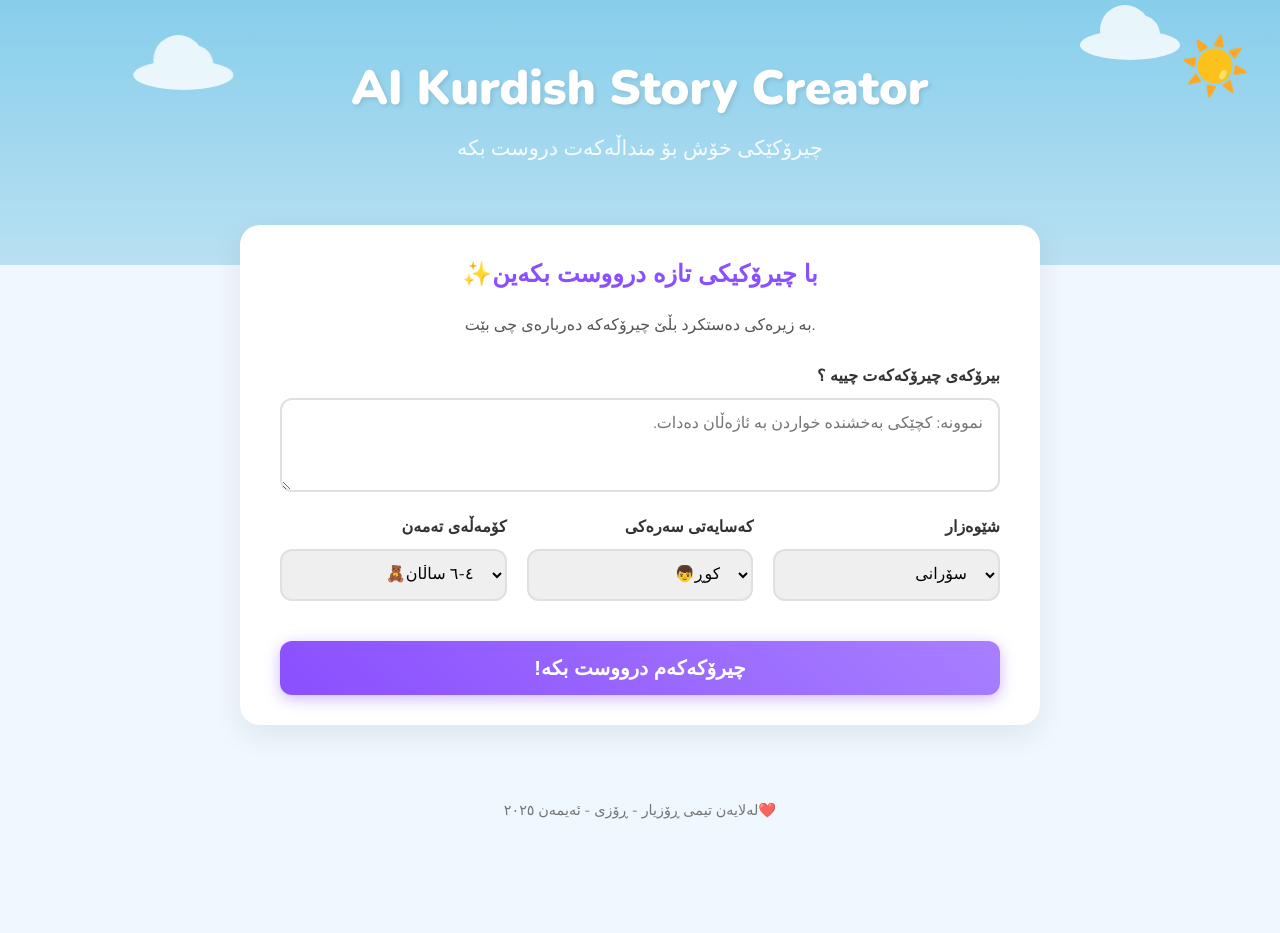
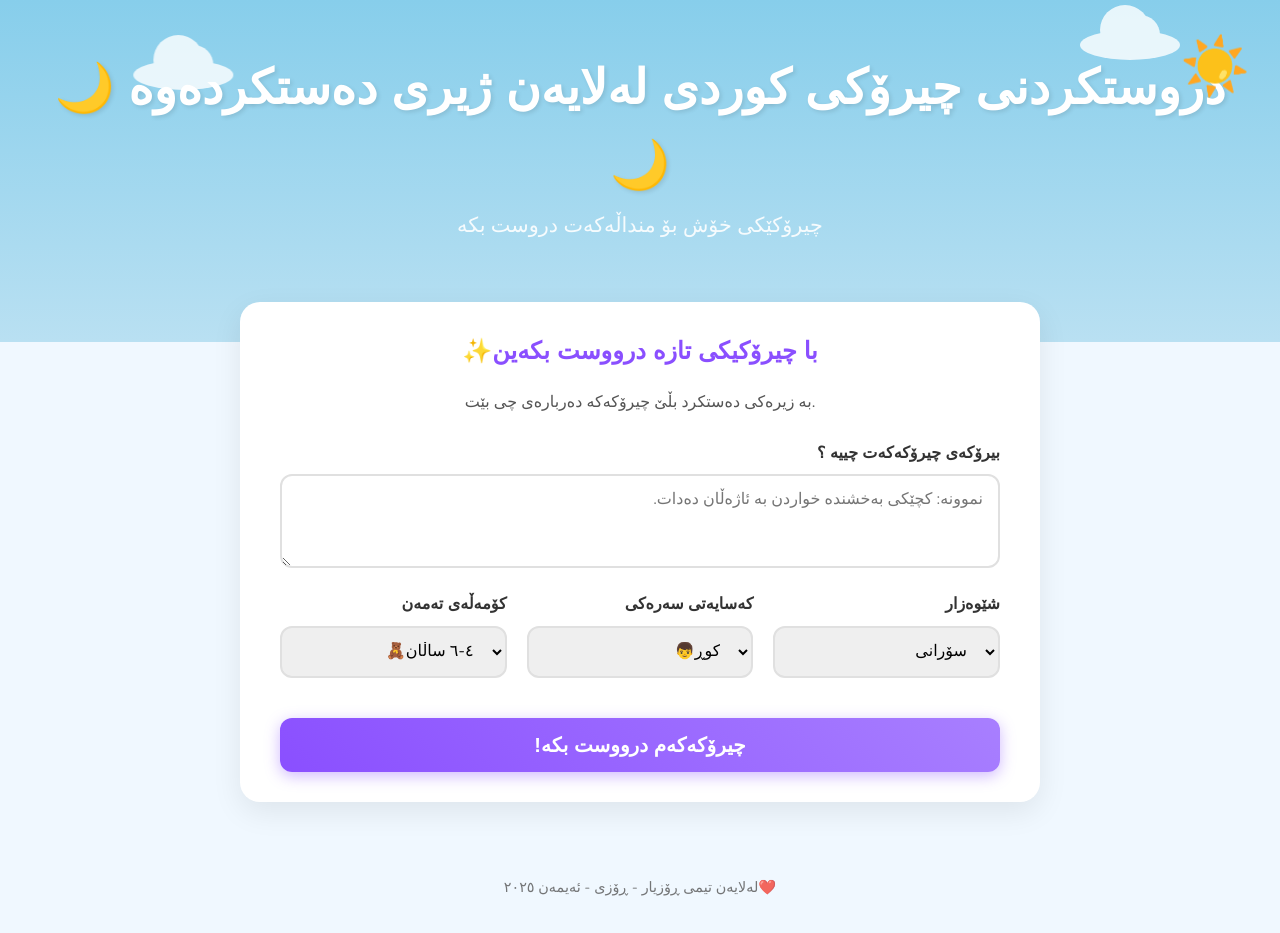
Before and after one commit to Rozyar005/Story, a plain HTML site: page AI.html in a window 1280 px wide. Before the commit the page ends 857 px from the top, so only its background shows below. Drawn offline with nearby package versions, Linux system fonts and the light colour scheme.

Commit message:
Translate title and header to Kurdish

```diff
--- a/AI.html
+++ b/AI.html
@@ -3,7 +3,7 @@
   <head>
     <meta charset="UTF-8" />
     <meta name="viewport" content="width=device-width, initial-scale=1.0" />
-    <title>🌙 AI Kurdish Story Creator</title>
+    <title>🌙 دروستکردنی چیرۆکی کوردی لەلایەن ژیری دەستکردەوە 🌙</title>
     <link
       href="https://fonts.googleapis.com/css2?family=Nunito:wght@400;700;900&display=swap"
       rel="stylesheet"
@@ -16,7 +16,7 @@
       <div class="cloud cloud-2"></div>
       <div class="cloud cloud-3"></div>
       <div class="header-content">
-        <h1>AI Kurdish Story Creator</h1>
+        <h1>🌙 دروستکردنی چیرۆکی کوردی لەلایەن ژیری دەستکردەوە 🌙</h1>
         <p>چیرۆکێکی خۆش بۆ منداڵەکەت دروست بکە</p>
       </div>
       <div class="sun">☀️</div>
```
